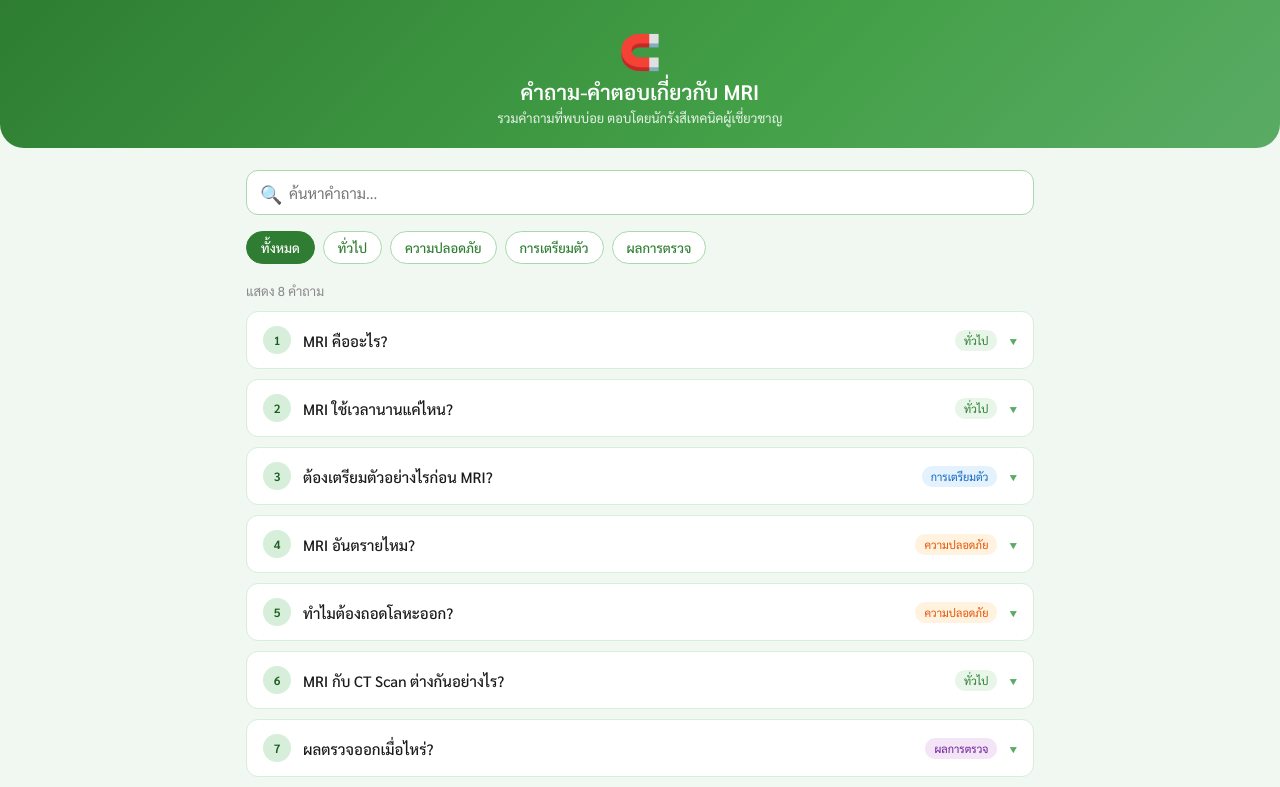
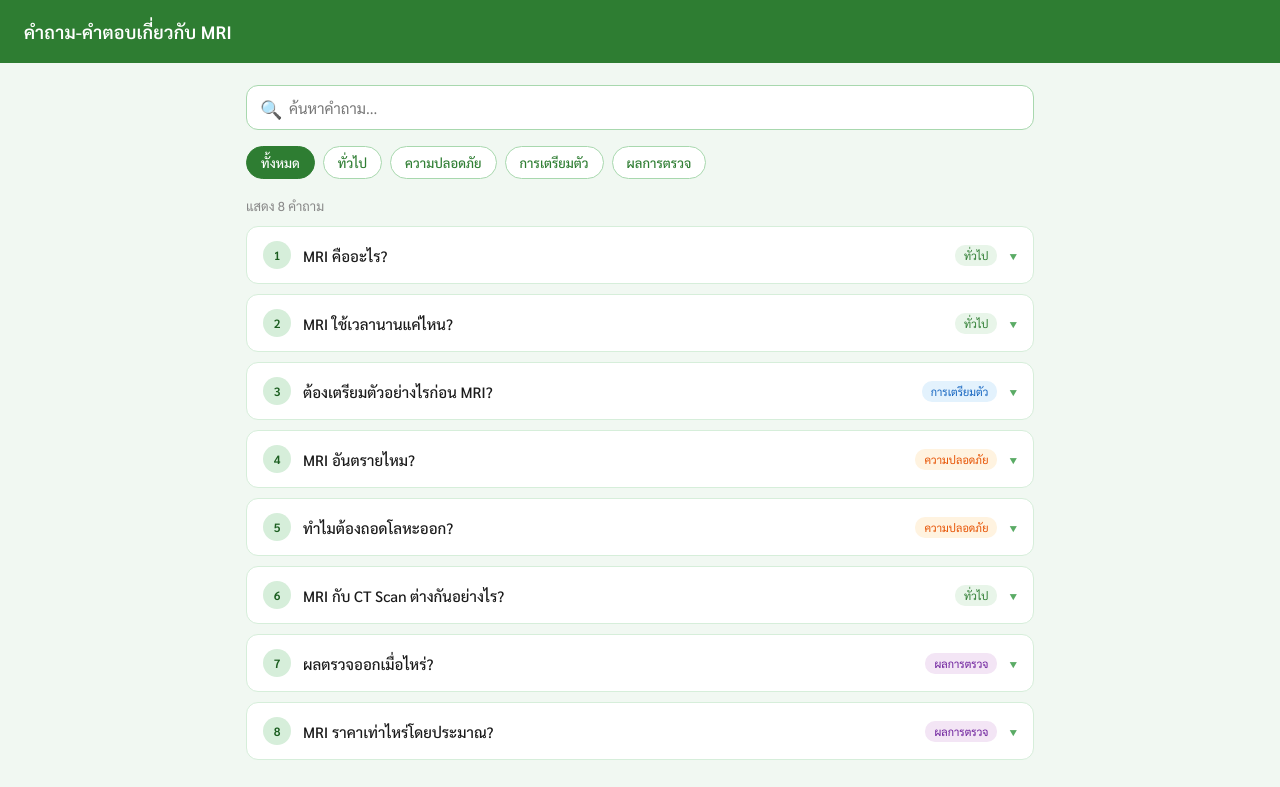
Before and after one commit to fundee1743/mri-qa-site, a React (Vite) app: page / in a window 1280 px wide. Shown: the top 787 px of the page. Built offline with nearby package versions, Linux system fonts and the light colour scheme.

Commit message:
Segment 11: simplified hero — title only, flat bar

```diff
--- a/src/App.jsx
+++ b/src/App.jsx
@@ -257,27 +257,18 @@ export default function App() {
 
       {/* --------------------------------------------------------
           SEGMENT 11 — HERO BANNER
-          Edit: emoji (🧲), title text, subtitle text, gradient colors.
-          Gradient colors come from SEGMENT 1 (G[600], G[400]).
+          Edit: title text, background color.
           -------------------------------------------------------- */}
-      <div style={{ background: `linear-gradient(135deg, ${G[600]} 0%, #43a047 60%, ${G[400]} 100%)`, borderRadius: "0 0 24px 24px", padding: "28px 24px 22px", color: "white", textAlign: "center", position: "relative" }}>
-        {/* -- SEGMENT 11A: Hero icon -- */}
-        <div style={{ fontSize: 34, marginBottom: 6 }}>🧲</div>
-
+      <div style={{ background: G[600], padding: "20px 24px", color: "white", position: "relative" }}>
         {/* -- SEGMENT 11B: Hero title -- */}
-        <h1 style={{ fontSize: 21, fontWeight: 600, marginBottom: 4, color: "white" }}>
+        <h1 style={{ fontSize: 18, fontWeight: 600, color: "white", margin: 0, letterSpacing: "0.01em" }}>
           คำถาม-คำตอบเกี่ยวกับ MRI
         </h1>
-
-        {/* -- SEGMENT 11C: Hero subtitle -- */}
-        <p style={{ fontSize: 13, opacity: 0.88 }}>
-          รวมคำถามที่พบบ่อย ตอบโดยนักรังสีเทคนิคผู้เชี่ยวชาญ
-        </p>
 
         {/* -- SEGMENT 11D: Back button (admin only) -- */}
         {view === "admin" && (
           <button onClick={() => { setView("public"); window.location.hash = ""; }}
-            style={{ position: "absolute", top: 16, right: 16, background: "rgba(255,255,255,0.18)", border: "1px solid rgba(255,255,255,0.4)", color: "white", borderRadius: 8, padding: "6px 14px", fontSize: 12, cursor: "pointer", fontFamily: "'Sarabun',sans-serif" }}>
+            style={{ position: "absolute", top: "50%", transform: "translateY(-50%)", right: 16, background: "rgba(255,255,255,0.18)", border: "1px solid rgba(255,255,255,0.4)", color: "white", borderRadius: 8, padding: "6px 14px", fontSize: 12, cursor: "pointer", fontFamily: "'Sarabun',sans-serif" }}>
             ← กลับหน้าเว็บ
           </button>
         )}
```
